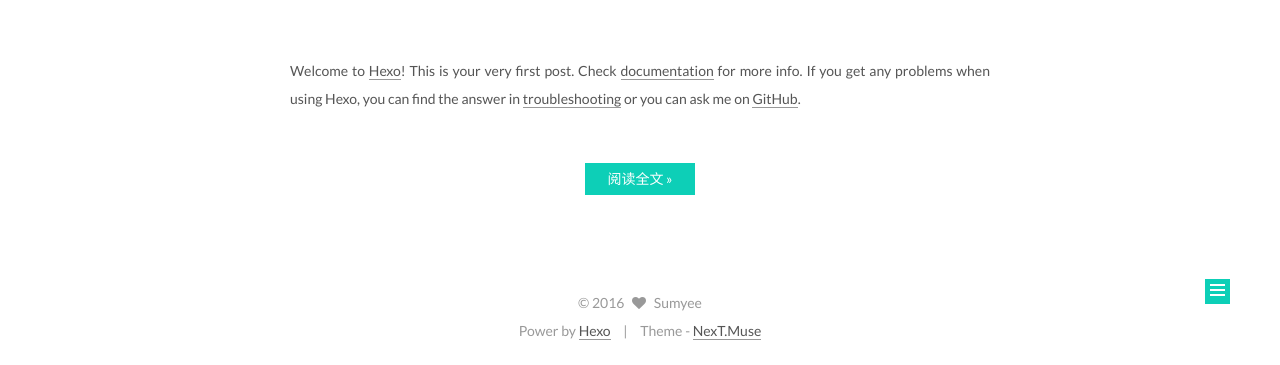
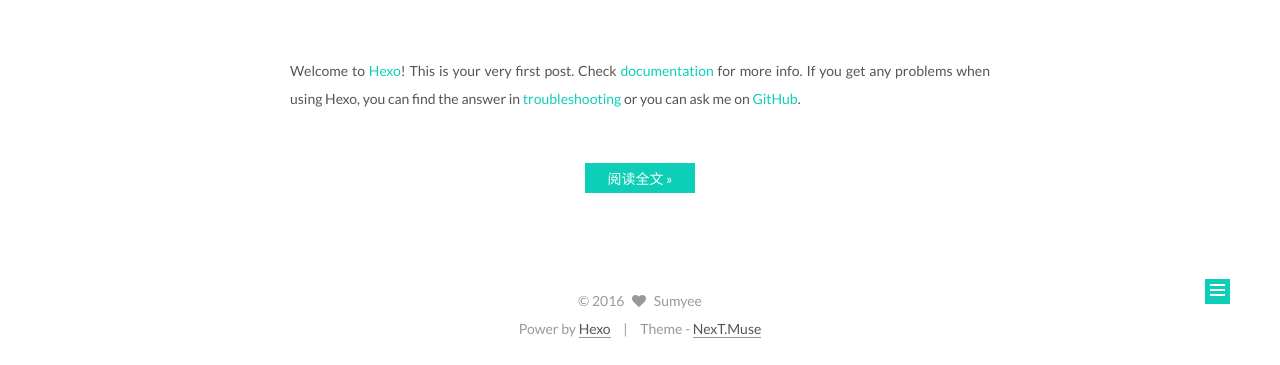
Before and after one commit to sumyee/blog, a plain HTML site: page index.html in a window 1280 px wide. Shown: the part 451-816 px from the top of the page. Drawn offline with Linux system fonts and the light colour scheme.

Commit message:
Site updated: 2016-09-11 14:22:37

```diff
--- a/css/main.css
+++ b/css/main.css
@@ -486,6 +486,12 @@ body {
 .main-inner {
   margin: 20px auto;
   width: 700px;
+}
+.main-inner a {
+  color: #0dcfb7;
+  text-decoration: none;
+  border-bottom: none;
+  word-wrap: break-word;
 }
 @media (min-width: 1600px) {
   .container .main-inner {
@@ -1581,7 +1587,7 @@ pre .javascript .function {
   width: 4px;
   height: 4px;
   border-radius: 50%;
-  background: #037cf4;
+  background: #5d222d;
 }
 .links-of-blogroll {
   font-size: 13px;
```
